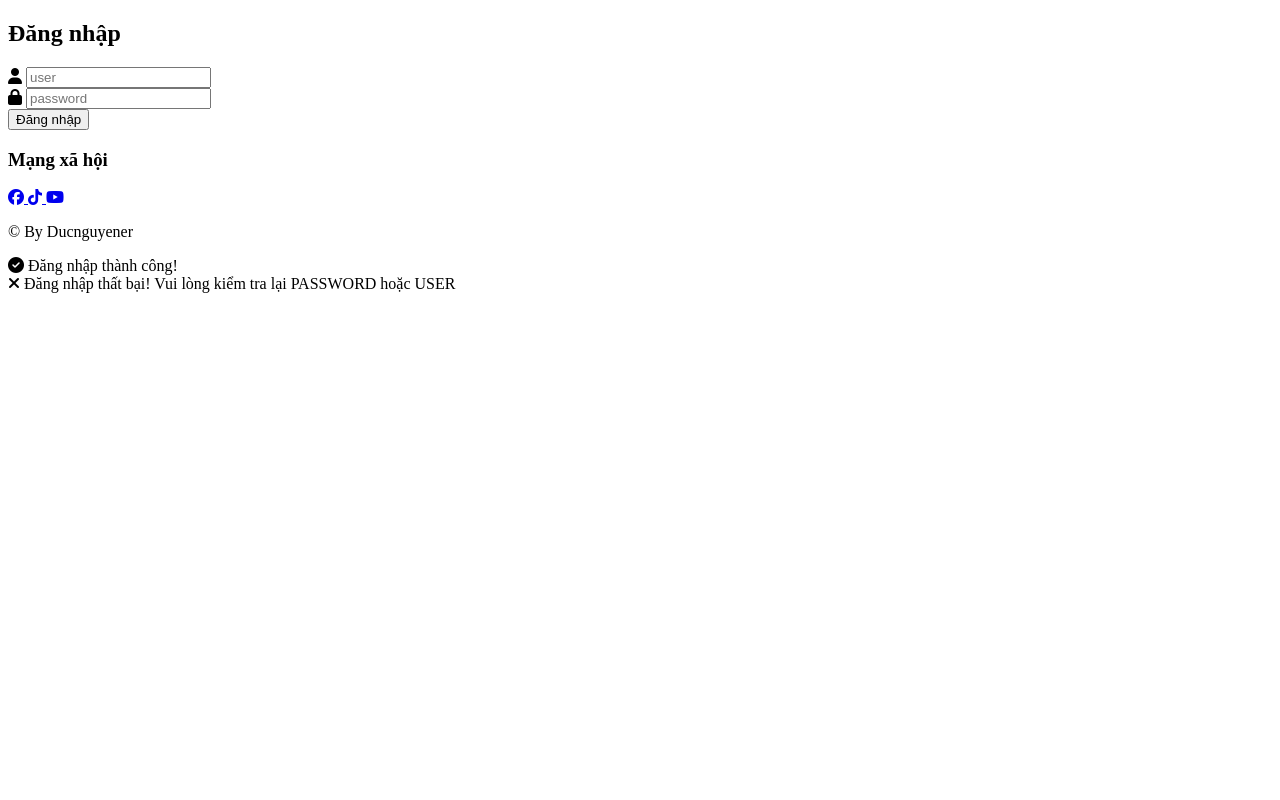
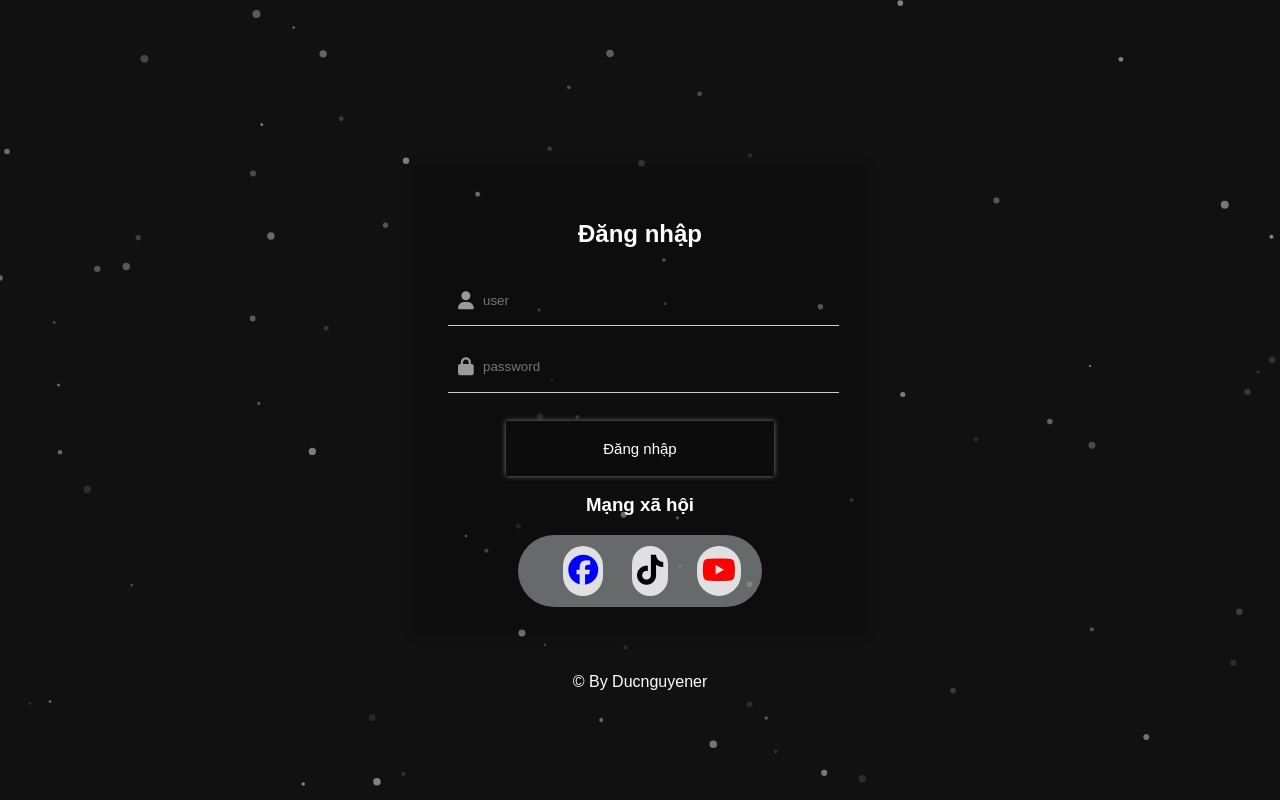
Before and after one commit to Nhanduc2912/MyProfile, a plain HTML site: page index.html in a window 1280 px wide. Drawn offline with nearby package versions, Linux system fonts and the light colour scheme; the site is published under a folder, as on GitHub Pages, so addresses that start at the root find nothing.

Commit message:
third version

```diff
--- a/index.html
+++ b/index.html
@@ -3,7 +3,7 @@
   <head>
     <meta charset="UTF-8" />
     <meta name="viewport" content="width=device-width, initial-scale=1" />
-    <link rel="stylesheet" href="/CSS/style.css" />
+    <link rel="stylesheet" href="style.css" />
     <link
       rel="stylesheet"
       href="https://cdnjs.cloudflare.com/ajax/libs/font-awesome/6.5.0/css/all.min.css"
@@ -74,5 +74,5 @@
   </body>
   <!-- tsParticles CDN -->
   <script src="https://cdn.jsdelivr.net/npm/tsparticles@2/tsparticles.bundle.min.js"></script>
-  <script src="/JAVASCRIPT/script.js"></script>
+  <script src="script.js"></script>
 </html>
```
Also changed, not shown: script.js (renamed from JAVASCRIPT/script.js), style.css (renamed from CSS/style.css).
